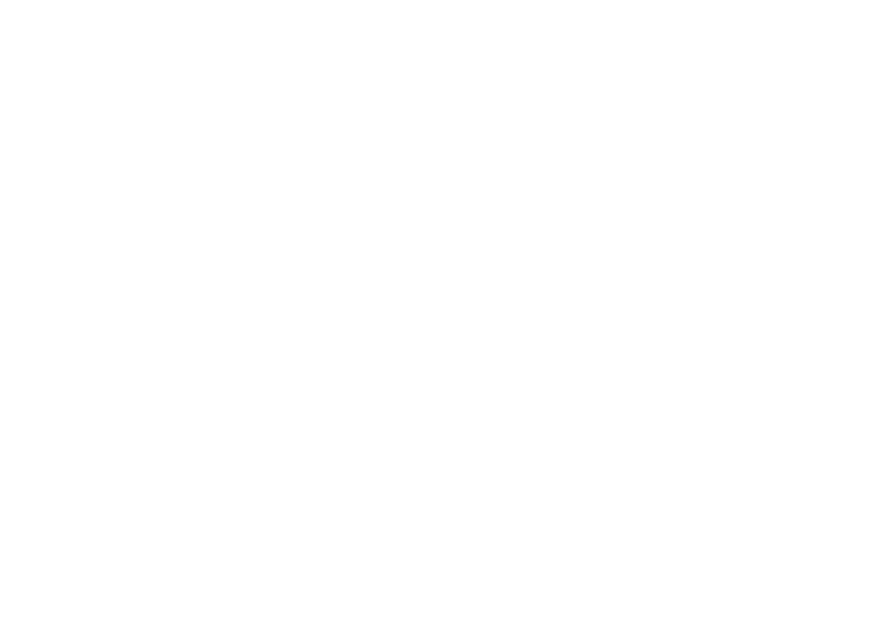
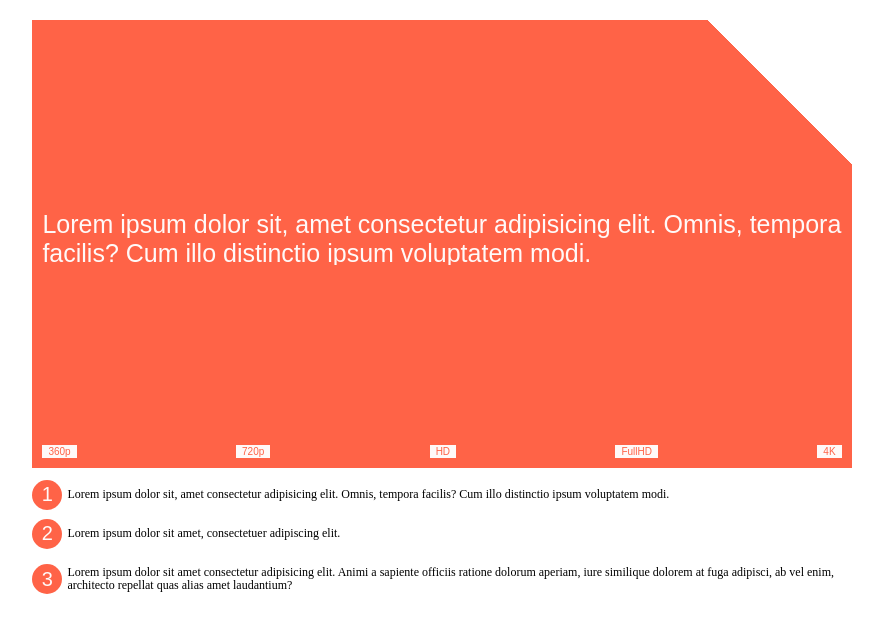
Before and after one commit to drsg85/ivi-test1, a website: page src/pug/index.pug in a window 1280 px wide. Shown: the whole page, without its empty margins (198-1081 px from the left). Drawn offline with nearby package versions, Linux system fonts and the light colour scheme; files that its build step writes are made by us from their sources.

Commit message:
Закончил тестовое задание 1 для ivi

```diff
--- a/src/js/scripts.js
+++ b/src/js/scripts.js
@@ -1,6 +1,2 @@
 // 'use strict';
-// import MobileMenu from './modules/MobileMenu';
-// import ToTop from './modules/toTop';
-
-// const mobileMenu = new MobileMenu();
-// new ToTop();
+// import js module here
--- a/src/pug/index.pug
+++ b/src/pug/index.pug
@@ -1,5 +1,5 @@
 <!DOCTYPE html>
-html(lang="en")
+html(lang="ru")
     head
         meta(charset="UTF-8")
         meta(name="viewport", content="width=device-width, initial-scale=1.0")
@@ -7,6 +7,21 @@ html(lang="en")
 
         link(rel="stylesheet", href="styles.css")
 
-        title Document
+        title ivi-test-1
 
     body
+        main
+            .container
+                .card
+                    .card__container
+                        p.card__text Lorem ipsum dolor sit, amet consectetur adipisicing elit. Omnis, tempora facilis? Cum illo distinctio ipsum voluptatem modi.
+                    ul.card__resolution
+                        li.card__item 360p
+                        li.card__item 720p
+                        li.card__item HD
+                        li.card__item FullHD
+                        li.card__item 4K
+                ol.card__list
+                    li.card__list-item Lorem ipsum dolor sit, amet consectetur adipisicing elit. Omnis, tempora facilis? Cum illo distinctio ipsum voluptatem modi.
+                    li.card__list-item Lorem ipsum dolor sit amet, consectetuer adipiscing elit.
+                    li.card__list-item Lorem ipsum dolor sit amet consectetur adipisicing elit. Animi a sapiente officiis ratione dolorum aperiam, iure similique dolorem at fuga adipisci, ab vel enim, architecto repellat quas alias amet laudantium?
--- a/src/scss/base/_globals.scss
+++ b/src/scss/base/_globals.scss
@@ -1,6 +1,6 @@
 html {
     // typography
-    font-size: 16px;
+    font-size: 10px;
 }
 
 // Box sizing fix
@@ -9,6 +9,7 @@ body {
     box-sizing: border-box;
     max-width: 1920px;
     margin: 0 auto;
+    padding: 2rem;
 }
 
 // html, body {
@@ -41,27 +42,6 @@ html {
     box-sizing: inherit;
 }
 
-
-body::-webkit-scrollbar {
-    // box model
-    width: 8px;
-
-    & * {
-        background: transparent;
-    }
-
-    &-thumb {
-        // visual
-        background: $golden;
-        border-radius: 10px;
-    }
-
-    &-track {
-        // visual
-        background: transparent !important;
-    }
-}
-
 .visually-hidden {
     // positioning
     position: absolute !important;
@@ -86,3 +66,10 @@ input::-webkit-inner-spin-button {
 input[type='number'] {
     -moz-appearance: textfield;
 }
+
+.content {
+    display: flex;
+    flex-direction: column;
+    max-width: 1200px;
+    margin: 0 auto;
+}
--- a/src/scss/base/_mixins.scss
+++ b/src/scss/base/_mixins.scss
@@ -1,20 +1,23 @@
 // breakpoints
 
-// tablets portrait
+@mixin atMobile {
+    @media (min-width: 375px) {
+        @content;
+    }
+}
+
 @mixin atTablet {
     @media (min-width: 700px) {
         @content;
     }
 }
 
-// small desktop and tablets landscape
 @mixin atDesktopS {
     @media (min-width: 1000px) {
         @content;
     }
 }
 
-// medium desktop and generic laptops
 @mixin atDesktopM {
     @media (min-width: 1200px) {
         @content;
@@ -23,12 +26,6 @@
 
 @mixin atDesktopL {
     @media (min-width: 1500px) {
-        @content;
-    }
-}
-
-@mixin atDesktopСlearance {
-    @media (min-width: 1700px) {
         @content;
     }
 }
@@ -44,23 +41,3 @@
         @content;
     }
 }
-
-// custom breakpoints for buttons at featured location
-@mixin atFeatured450 {
-    @media (min-width: 450px) {
-        @content;
-    }
-}
-
-@mixin atFeatured600 {
-    @media (min-width: 600px) {
-        @content;
-    }
-}
-
-// breakpoint for old phones
-@mixin atSmallMobile {
-    @media (min-width: 375px) {
-        @content;
-    }
-}
--- a/src/scss/base/_vars.scss
+++ b/src/scss/base/_vars.scss
@@ -1,10 +1,3 @@
 // colors
-$black: #000000;
-$light: #ffffff;
-$lightGrey: #aeaeae;
-$grey: #6b6969;
-$bianca: #fbf6ee;
-$golden: #d6a354;
-$darkGold: #896322;
-$red: rgb(175, 33, 46);
-$blue: rgb(0, 101, 168);
+$tomato: #ff6347;
+$light: #fff9f8;
--- /dev/null
+++ b/src/scss/modules/_card.scss
@@ -0,0 +1,121 @@
+.card {
+    // box-model
+    display: flex;
+    flex-direction: column;
+    justify-content: space-between;
+    width: 64vw;
+    height: 35vw;
+    margin: 0 auto;
+    padding: 1rem;
+
+    // typography
+    color: $light;
+    font-family: sans-serif;
+    font-size: 2rem;
+
+    // visual
+    background-color: $tomato;
+    background-image: linear-gradient(
+      -135deg,
+      white,
+      white 8vw,
+      transparent 8vw,
+    );
+  }
+
+  .card__container {
+    // box-model
+    display: flex;
+    align-items: center;
+    flex-grow: 1;
+  }
+
+  .card__text {
+    // box-model
+    height: 5.5rem;
+    display: -webkit-box;
+    -webkit-line-clamp: 2;
+    -webkit-box-orient: vertical;
+
+    //typography
+    font-size: 2.5rem;
+
+    // visual
+    overflow: hidden;
+  }
+
+  .card__resolution {
+    // box-model
+    display: flex;
+    justify-content: space-between;
+    flex-grow: 0;
+    margin: 0;
+    padding: 0;
+
+    // list
+    list-style: none;
+  }
+
+  .card__item {
+    // box-model
+    padding: 0.1rem 0.6rem;
+
+    // typography
+    color: $tomato;
+    font-size: 1rem;
+
+    // visual
+    background-color: $light;
+  }
+
+  .card__list {
+    // box-model
+    width: 64vw;
+    margin: 2rem auto;
+    padding-left: 0;
+
+    // list
+    list-style: none;
+	  counter-reset: point;
+  }
+
+  .card__list-item {
+    // position
+    position: relative;
+
+    // box-model
+    display: flex;
+    align-items: center;
+    margin-bottom: 2.5rem;
+	  padding-left: 3.5rem;
+
+    //typography
+    font-size: 1.2rem;
+  }
+
+  .card__list-item::before {
+    content: counter(point);
+	  counter-increment: point 1;
+
+    // position
+	  position: absolute;
+	  left: 0;
+
+    //box-model
+    display: flex;
+    justify-content: center;
+    align-items: center;
+	  width: 3rem;
+    height: 3rem;
+	  padding: 3px 0;
+
+    // visual
+    border-radius: 50%;
+	  background: $tomato;
+
+    // typography
+	  color: $light;
+    font-size: 2rem;
+    font-family: sans-serif;
+	  text-align: center;
+  }
--- a/src/scss/styles.scss
+++ b/src/scss/styles.scss
@@ -12,4 +12,4 @@
 // modules
 
 // hero blocks
-@import 'modules/hero';
+@import 'modules/card';
```
Also changed, not shown: package.json (+5 -4 lines), src/js/modules/smoothScroll.js (deleted, +0 -57 lines), src/js/modules/toTop.js (deleted, +0 -38 lines), README.md, dist/index.html, dist/styles.css, src/scss/modules/_hero.scss (deleted), 1 other file.
